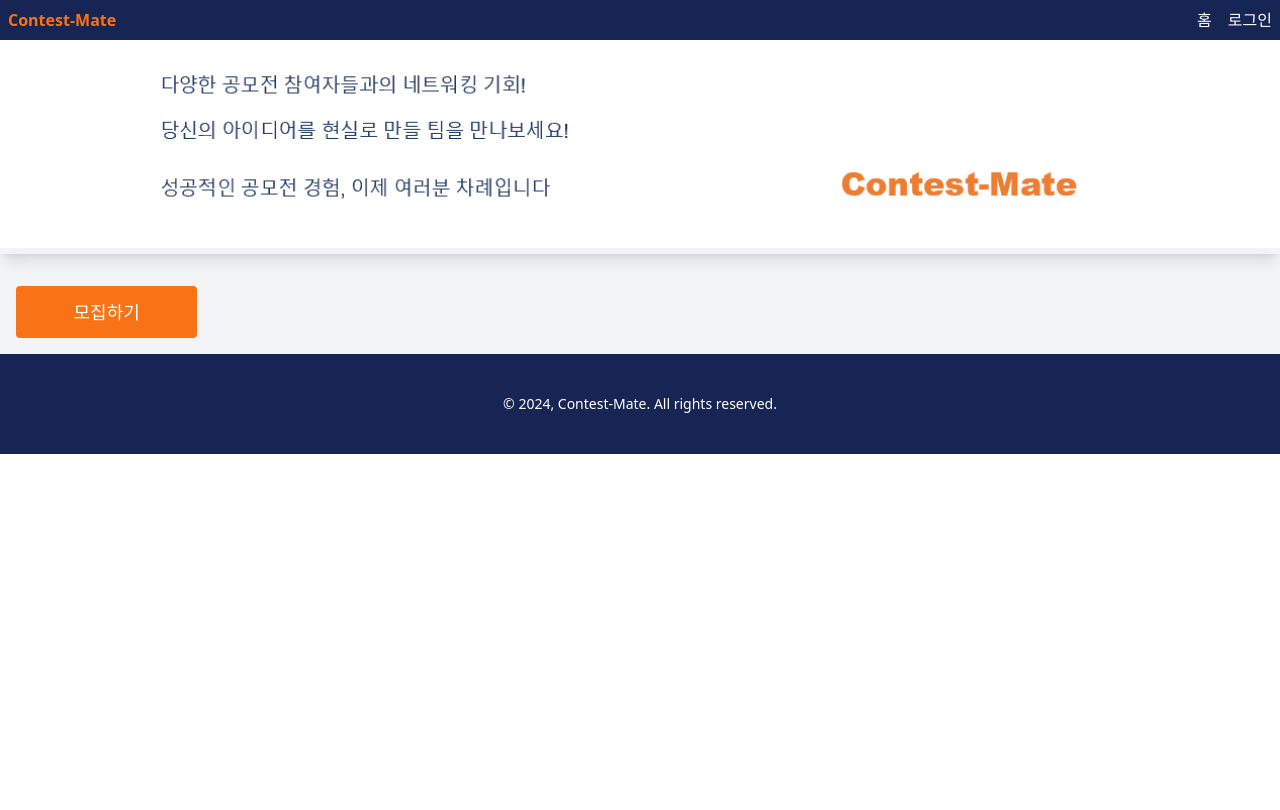
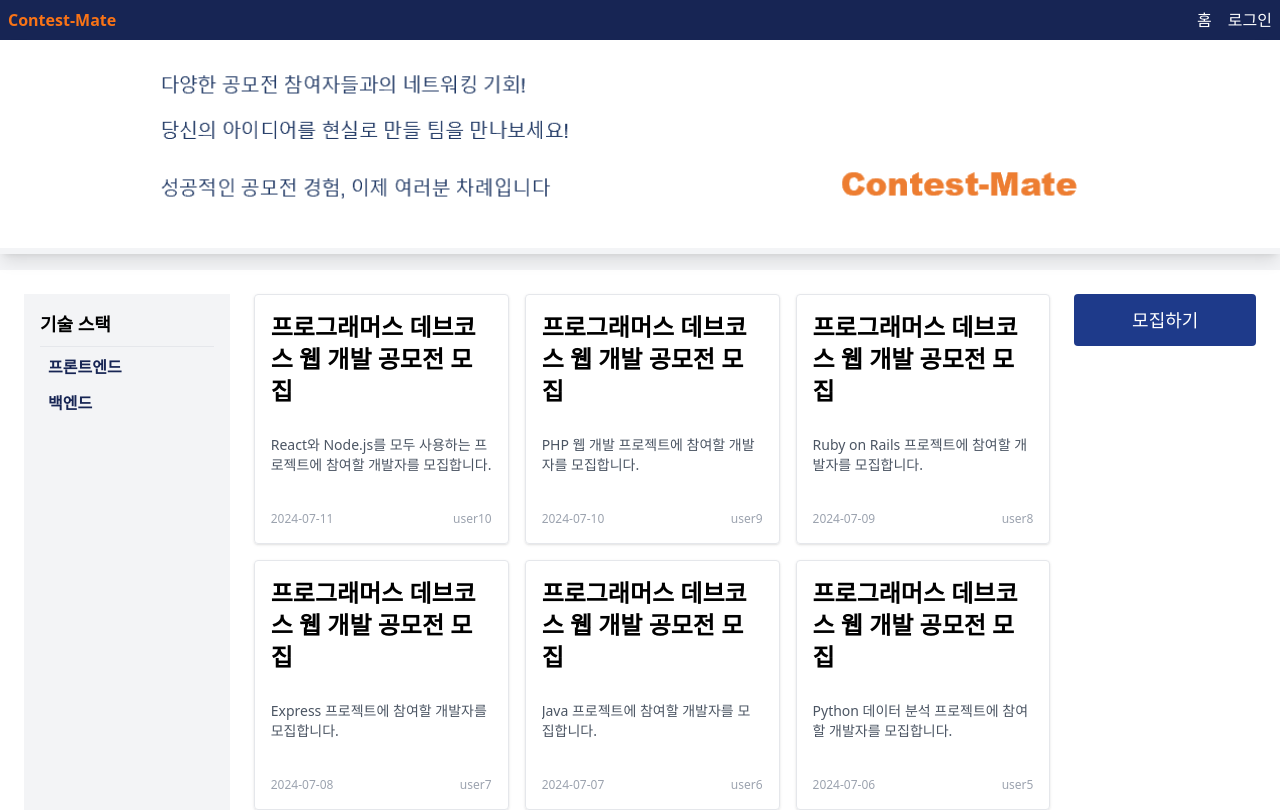
Before and after one commit to jinscoding/contest-mate, a React (Vite) app: page / in a window 1280 px wide. Shown: the top 810 px of the page. Built offline with nearby package versions, Linux system fonts and the light colour scheme.

Commit message:
feat: 기술 스택 카테고리 및 게시글 목록 정렬

```diff
--- a/package.json
+++ b/package.json
@@ -12,16 +12,20 @@
   "dependencies": {
     "axios": "^1.7.2",
     "class-variance-authority": "^0.7.0",
+    "framer-motion": "^11.3.2",
     "react": "^18.3.1",
     "react-dom": "^18.3.1",
     "react-icons": "^5.2.1",
     "react-router-dom": "^6.24.1",
+    "react-slick": "^0.30.2",
+    "slick-carousel": "^1.8.1",
     "tailwind": "^4.0.0",
     "tailwind-merge": "^2.4.0"
   },
   "devDependencies": {
     "@types/react": "^18.3.3",
     "@types/react-dom": "^18.3.0",
+    "@types/react-slick": "^0.23.13",
     "@typescript-eslint/eslint-plugin": "^7.13.1",
     "@typescript-eslint/parser": "^7.13.1",
     "@vitejs/plugin-react-swc": "^3.5.0",
--- /dev/null
+++ b/src/components/category/CategoryList.tsx
@@ -0,0 +1,80 @@
+import React, { useState } from "react";
+import { motion, AnimatePresence } from "framer-motion";
+import { categoryNames } from "../../data/dummyData";
+
+interface CategoryListProps {
+  categories: { [key: string]: string[] };
+  selectedCategories: string[];
+  onCategoryToggle: (category: string) => void;
+}
+
+const CategoryList = ({
+  categories,
+  selectedCategories,
+  onCategoryToggle,
+}: CategoryListProps) => {
+  const [expandedCategories, setExpandedCategories] = useState<{
+    [key: string]: boolean;
+  }>({
+    frontend: false,
+    backend: false,
+  });
+
+  const handleMainCategoryToggle = (mainCategory: string) => {
+    setExpandedCategories((prevExpandedCategories) => ({
+      ...prevExpandedCategories,
+      [mainCategory]: !prevExpandedCategories[mainCategory],
+    }));
+  };
+
+  return (
+    <div className='w-1/6 p-4 bg-gray-100 m-3'>
+      <h2 className='text-lg font-bold mb-2'>기술 스택</h2>
+      <hr />
+      <ul>
+        <div className='mt-2 ml-2'>
+          {Object.keys(categories).map((mainCategory) => (
+            <li key={mainCategory} className='mb-3'>
+              <h3
+                className='text-md text-blue-950 font-semibold mb-2 hover:text-orange-500 cursor-pointer'
+                onClick={() => handleMainCategoryToggle(mainCategory)}
+              >
+                {categoryNames[mainCategory] || mainCategory}
+              </h3>
+              <AnimatePresence>
+                {expandedCategories[mainCategory] && (
+                  <motion.ul
+                    initial={{ height: 0, opacity: 0 }}
+                    animate={{ height: "auto", opacity: 1 }}
+                    exit={{ height: 0, opacity: 0 }}
+                    transition={{ duration: 0.3 }}
+                  >
+                    {categories[mainCategory].map((subCategory) => (
+                      <motion.li
+                        key={subCategory}
+                        className={`cursor-pointer mb-1 p-1 rounded ${
+                          selectedCategories.includes(subCategory)
+                            ? "text-white bg-orange-300"
+                            : "text-orange-500 hover:bg-orange-100"
+                        }`}
+                        onClick={() => onCategoryToggle(subCategory)}
+                        initial={{ opacity: 0 }}
+                        animate={{ opacity: 1 }}
+                        exit={{ opacity: 0 }}
+                        transition={{ duration: 0.2 }}
+                      >
+                        {subCategory}
+                      </motion.li>
+                    ))}
+                  </motion.ul>
+                )}
+              </AnimatePresence>
+            </li>
+          ))}
+        </div>
+      </ul>
+    </div>
+  );
+};
+
+export default CategoryList;
--- /dev/null
+++ b/src/components/posts/PostList.tsx
@@ -0,0 +1,56 @@
+import React from "react";
+import { FaRegSadCry } from "react-icons/fa";
+import Title from "../common/Title";
+
+interface Post {
+  id: number;
+  title: string;
+  categories: string[];
+  content: string;
+  createdAt: string;
+  createdBy: string;
+}
+
+interface PostListProps {
+  posts: Post[];
+}
+
+const PostList = ({ posts }: PostListProps) => {
+  const sortedPosts = [...posts].sort((a, b) => {
+    return new Date(b.createdAt).getTime() - new Date(a.createdAt).getTime();
+  });
+
+  return (
+    <div className='w-4/6 p-3 grid grid-cols-3 gap-4'>
+      {sortedPosts.length === 0 ? (
+        <div className='flex items-center justify-center col-span-3 h-[500px]'>
+          <div className='flex flex-col items-center'>
+            <FaRegSadCry size={70} className='mb-3 text-gray-300' />
+            <p className='text-gray-500 text-lg'>등록된 모집글이 없습니다.</p>
+          </div>
+        </div>
+      ) : (
+        sortedPosts.map((post) => (
+          <div
+            key={post.id}
+            className='border p-4 rounded shadow transition-transform duration-300 hover:shadow-lg hover:scale-105 h-[250px] flex flex-col cursor-pointer'
+          >
+            <Title size='small'>{post.title}</Title>
+
+            <div className='text-sm text-gray-600 mt-3 overflow-hidden text-ellipsis'>
+              {post.content.length > 150
+                ? `${post.content.slice(0, 150)}...`
+                : post.content}
+            </div>
+            <div className='flex justify-between items-end mt-auto text-xs text-gray-400'>
+              <span>{post.createdAt}</span>
+              <span>{post.createdBy}</span>
+            </div>
+          </div>
+        ))
+      )}
+    </div>
+  );
+};
+
+export default PostList;
--- a/src/pages/Home.tsx
+++ b/src/pages/Home.tsx
@@ -1,10 +1,30 @@
-import React from "react";
+import React, { useState } from "react";
 import { useNavigate } from "react-router-dom";
 import Banner from "../components/common/banner/Banner";
 import Button from "../components/common/Button";
+import PostList from "../components/posts/PostList";
+import CategoryList from "../components/category/CategoryList";
+import { categories, posts } from "../data/dummyData";
 
 const Home = () => {
   const navigate = useNavigate();
+  const [selectedCategories, setSelectedCategories] = useState<string[]>([]);
+
+  const handleCategoryToggle = (category: string) => {
+    setSelectedCategories((prevSelectedCategories) =>
+      prevSelectedCategories.includes(category)
+        ? prevSelectedCategories.filter((cat) => cat !== category)
+        : [...prevSelectedCategories, category]
+    );
+  };
+
+  const filteredPosts = selectedCategories.length
+    ? posts.filter((post) =>
+        selectedCategories.every((category) =>
+          post.categories.includes(category)
+        )
+      )
+    : posts;
 
   const handleClick = () => {
     navigate("/posts");
@@ -13,11 +33,18 @@ const Home = () => {
   return (
     <>
       <Banner />
-
-      <div className='w-1/6 p-4 flex flex-col '>
-        <Button color='orange' size='large' onClick={handleClick}>
-          모집하기
-        </Button>
+      <div className='bg-white p-3 flex mx-auto my-auto'>
+        <CategoryList
+          categories={categories}
+          selectedCategories={selectedCategories}
+          onCategoryToggle={handleCategoryToggle}
+        />
+        <PostList posts={filteredPosts} />
+        <div className='w-1/6 p-3 flex flex-col'>
+          <Button color='blue' size='large' onClick={handleClick}>
+            모집하기
+          </Button>
+        </div>
       </div>
     </>
   );
```
Also changed, not shown: src/components/posts/PostsEmpty.tsx (added), 1 other file (tests, documents, lock files or other folders).
